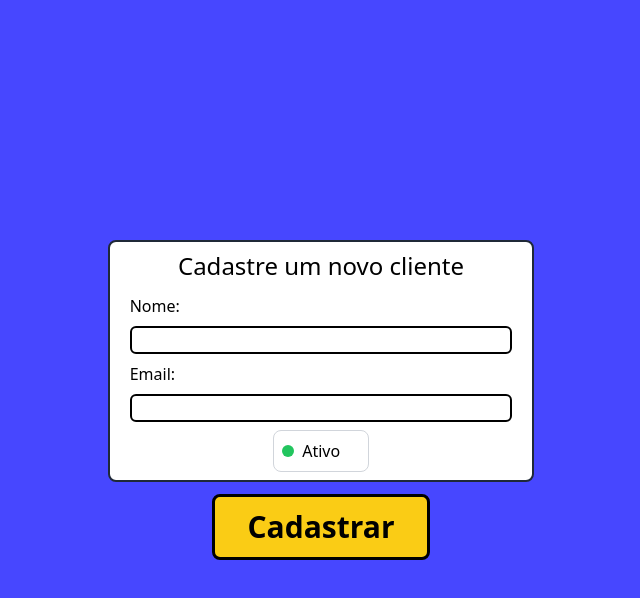
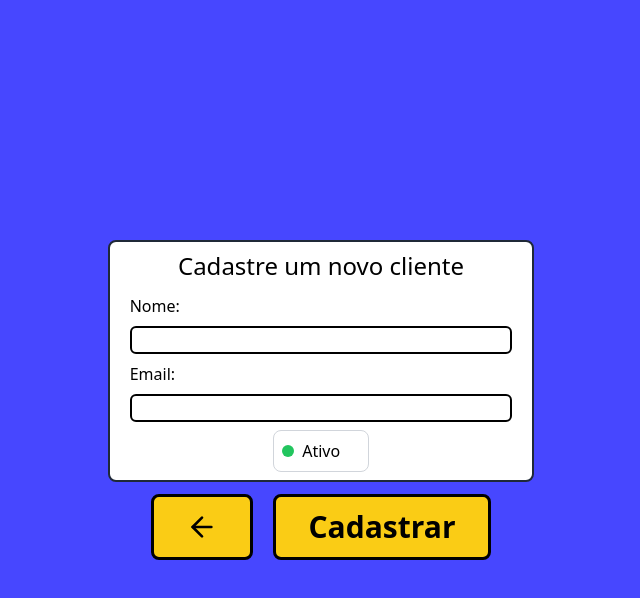
Before and after one commit to devLucasAquino/customers-frontend, a React (Vite) app: page / in a window 1280 px wide. Both pictures are taken after a click on the button "Novo Cliente". Shown: the top 598 px of the page, without its empty margins (319-959 px from the left). Built offline with nearby package versions, Linux system fonts and the light colour scheme; no server answers.

Commit message:
fix: added some validations

```diff
--- a/src/components/all-customer-modal.tsx
+++ b/src/components/all-customer-modal.tsx
@@ -31,7 +31,7 @@ export function AllCustomerModal({
         <div className="h-auto w-1/3 border-2 py-2 bg-white rounded-lg border-gray-800">
         <h2 className="text-center font-medium text-2xl mb-3">Clientes</h2>
         <div className="flex flex-col gap-2 mx-5 max-h-[360px] overflow-y-scroll">
-          {allCustomers.length > 0 && (
+          {allCustomers.length > 0 ? (
             allCustomers.map((customer) => (
               <div
                 className=" bg-gray-100 hover:bg-gray-200 rounded-md px-3"
@@ -59,7 +59,7 @@ export function AllCustomerModal({
                 </div>
               </div>
             ))
-          )}
+          ) : (<h2 className="text-center text-lg text-zinc-500">Adicione algum cliente</h2>)}
         </div>
       </div>
       <button
--- a/src/components/new-customer.tsx
+++ b/src/components/new-customer.tsx
@@ -1,6 +1,7 @@
 import { useState } from "react";
 import { api } from "../lib/axios";
 import { CustomSelect } from "./custom-select";
+import { ArrowLeft } from "lucide-react";
 
 interface NewCustomerProps{
   findAllCustomers: () => void;
@@ -27,6 +28,7 @@ export function NewCustomer({
    };
 
    function handleClick(){
+    if(name === "" || email === "") return
     registerCustomer();
     findAllCustomers();
     setOpenRegister(false);
@@ -55,12 +57,20 @@ export function NewCustomer({
             </div>
           </div>
         </div>
+        <div className="flex justify-center gap-5">
+        <button
+          onClick={() => setOpenRegister(false)}
+          className="bg-yellow-400 hover:bg-yellow-500 text-black font-bold rounded-lg border-black border-[3px] px-8 py-3 text-3xl"
+        >
+          <ArrowLeft className="size-8"/>
+        </button>
         <button
         onClick={handleClick}
         className="bg-yellow-400 hover:bg-yellow-500 text-black font-bold rounded-lg border-black border-[3px] px-8 py-3 text-3xl"
       >
         Cadastrar
       </button>
+        </div>
       </>
     )
 };
```
